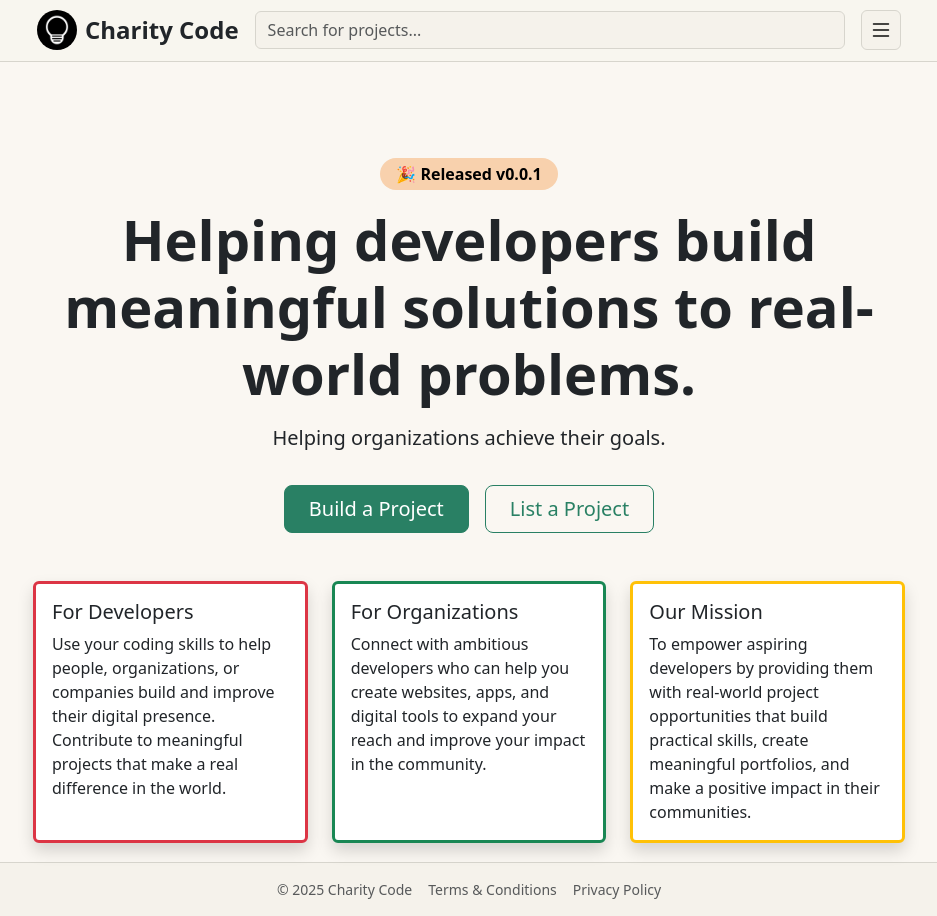
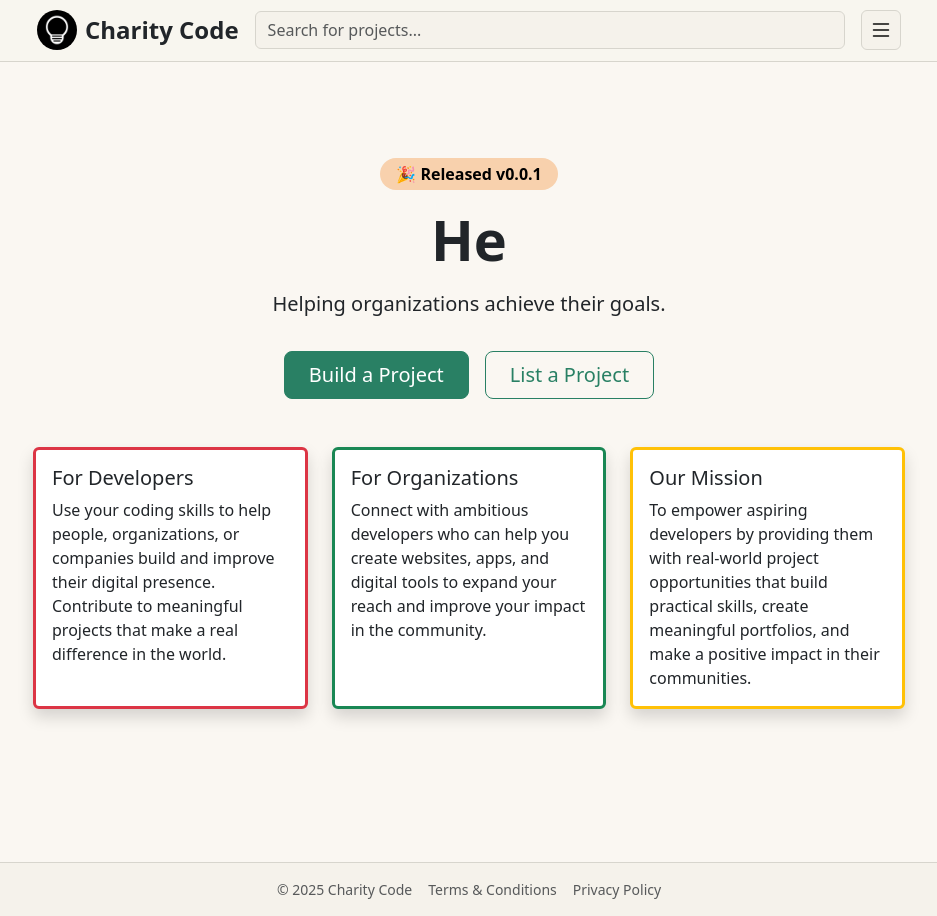
Before and after one commit to 43110JOSHUA/CharityCode, a Next.js app: page / in a window 1280 px wide. Shown: the whole page, without its empty margins (171-1108 px from the left). Built offline with nearby package versions, Linux system fonts and the light colour scheme; no server answers.

Commit message:
test push

```diff
--- a/app/page.tsx
+++ b/app/page.tsx
@@ -16,8 +16,7 @@ export default function Home() {
           <div className="row">
             <div className="col-12 text-center mb-3">
               <h2 className="display-4 fw-bold mb-3">
-                Helping developers build meaningful solutions to real-world
-                problems.
+                He
               </h2>
               <p className="lead">Helping organizations achieve their goals.</p>
             </div>
```
